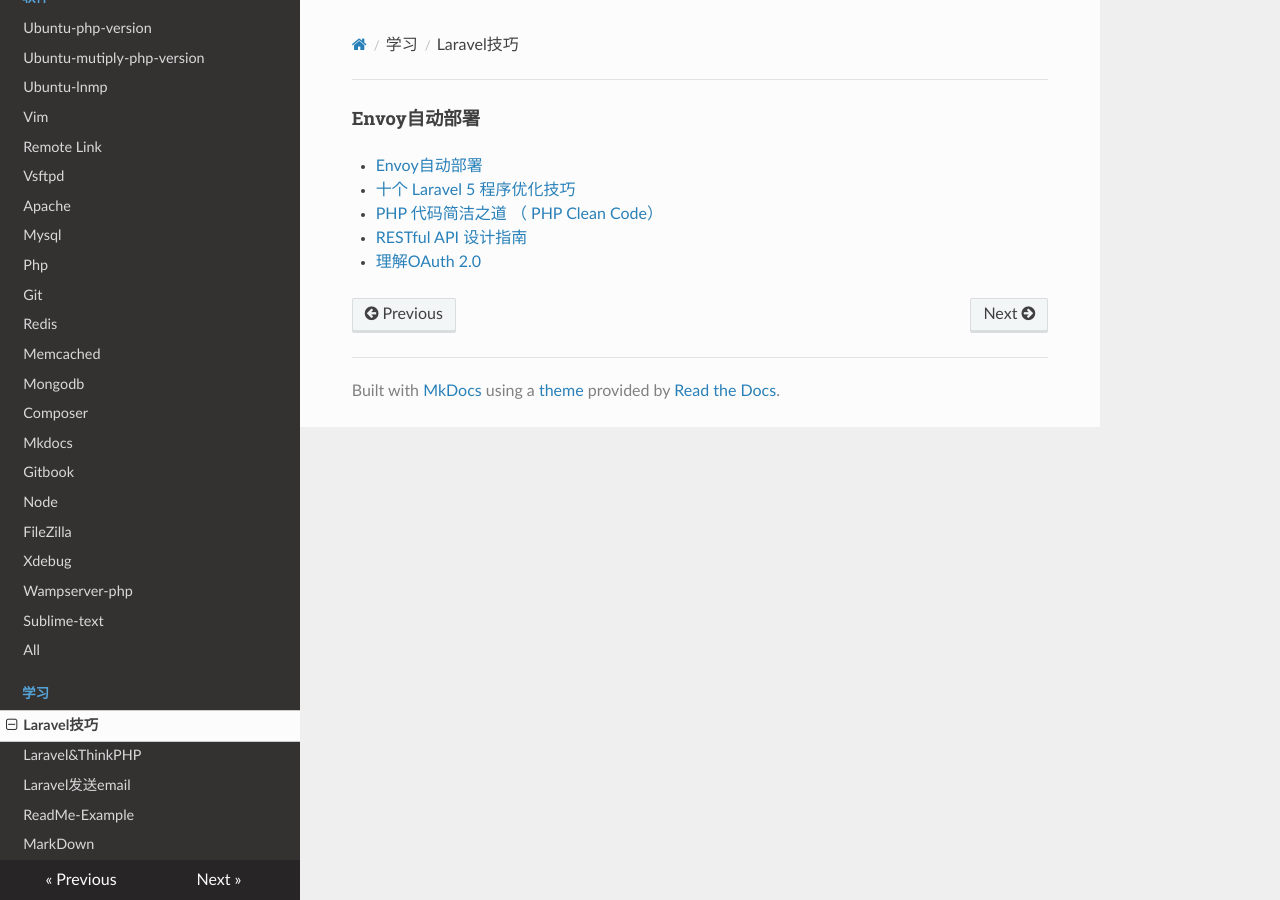
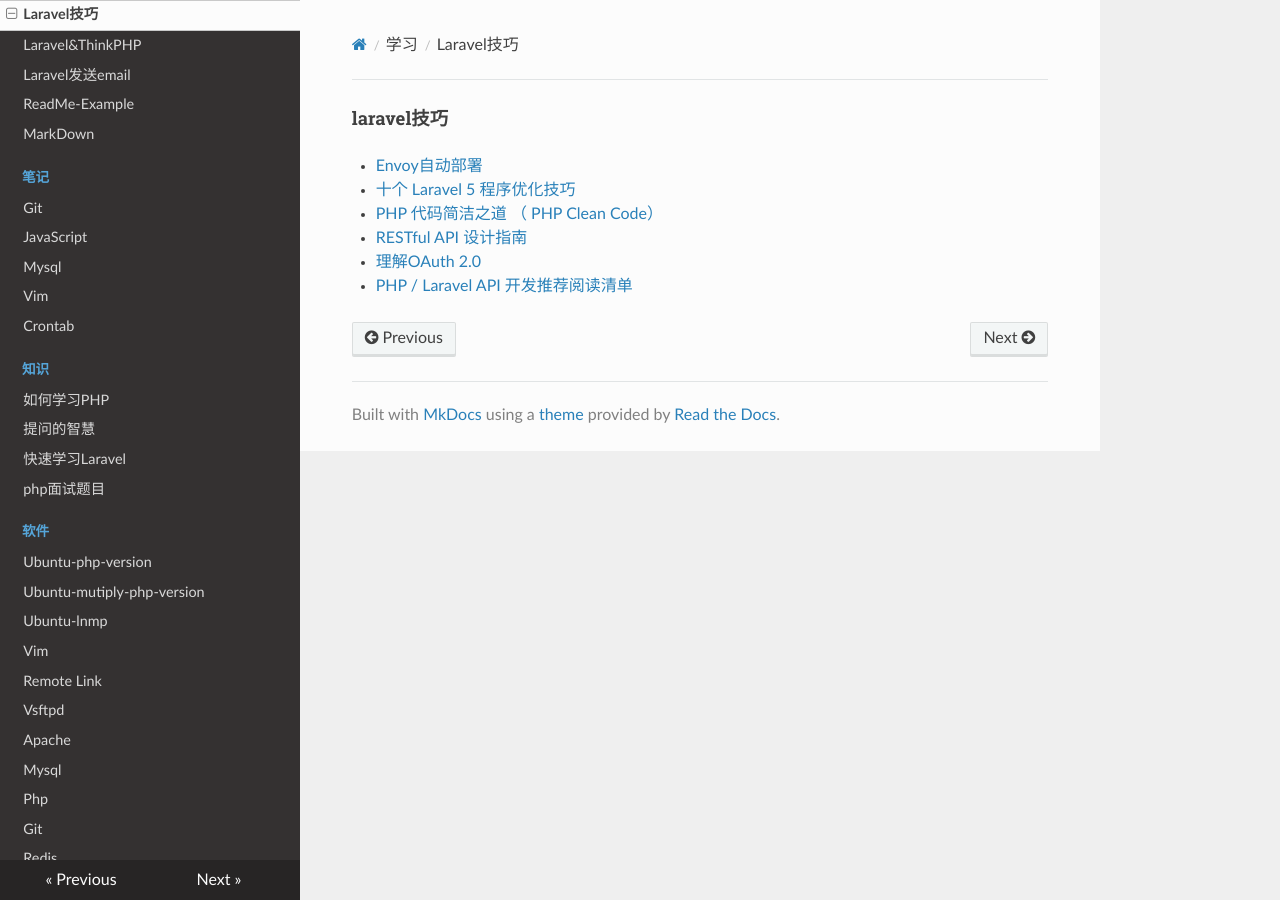
Before and after one commit to oksvip/documents, an MkDocs documentation site: the page built from docs/laravel/laravel-skills.md, in a window 1280 px wide. Built offline with MkDocs 1.6.1, drawn with Linux system fonts in a browser that asks for light colours; nearby versions of some CDN libraries; old or Windows-style settings are respelled for this version of MkDocs.

Commit message:
add laravel skill

```diff
--- a/docs/laravel/laravel-skills.md
+++ b/docs/laravel/laravel-skills.md
@@ -1,7 +1,8 @@
-#### Envoy自动部署
+#### laravel技巧
 
 - [Envoy自动部署](https://laravel-china.org/docs/laravel/5.5/envoy)
 - [十个 Laravel 5 程序优化技巧](https://laravel-china.org/articles/2020/ten-laravel-5-program-optimization-techniques)
 - [PHP 代码简洁之道 （ PHP Clean Code）](https://laravel-china.org/topics/7774/the-conciseness-of-the-php-code-php-clean-code)
 - [RESTful API 设计指南](http://www.ruanyifeng.com/blog/2014/05/restful_api)
 - [理解OAuth 2.0](http://www.ruanyifeng.com/blog/2014/05/oauth_2_0.html)
+- [PHP / Laravel API 开发推荐阅读清单](https://laravel-china.org/docs/dingo-api/2.0.0/recommended-reading)
--- a/mkdocs.yml
+++ b/mkdocs.yml
@@ -13,6 +13,12 @@ pages:
         - 'PSR-4 自动加载规范': 'psrs/psr-4-autoload.md'
         - 'PSR-6 缓存接口规范': 'psrs/psr-6-cache-interface.md'
         - 'PSR-7 消息接口规范': 'psrs/psr-7-message-interface.md'
+    - 学习:
+        - 'Laravel技巧': 'laravel/laravel-skills.md'
+        - 'Laravel&ThinkPHP': 'study/laravel5-thinkphp5.md'
+        - 'Laravel发送email': 'study/laravel-email.md'
+        - 'ReadMe-Example': 'study/project-readme-example.md'
+        - 'MarkDown': 'study/markdown.md'
     - 笔记:
         - 'Git': 'study/git.md'
         - 'JavaScript': 'study/javascript.md'
@@ -47,9 +53,3 @@ pages:
         - 'Wampserver-php': 'install/wampserver.md'
         - 'Sublime-text': 'install/sublimetext.md'
         - 'All': 'install/all.md'
-    - 学习:
-        - 'Laravel技巧': 'laravel/laravel-skills.md'
-        - 'Laravel&ThinkPHP': 'study/laravel5-thinkphp5.md'
-        - 'Laravel发送email': 'study/laravel-email.md'
-        - 'ReadMe-Example': 'study/project-readme-example.md'
-        - 'MarkDown': 'study/markdown.md'
```
